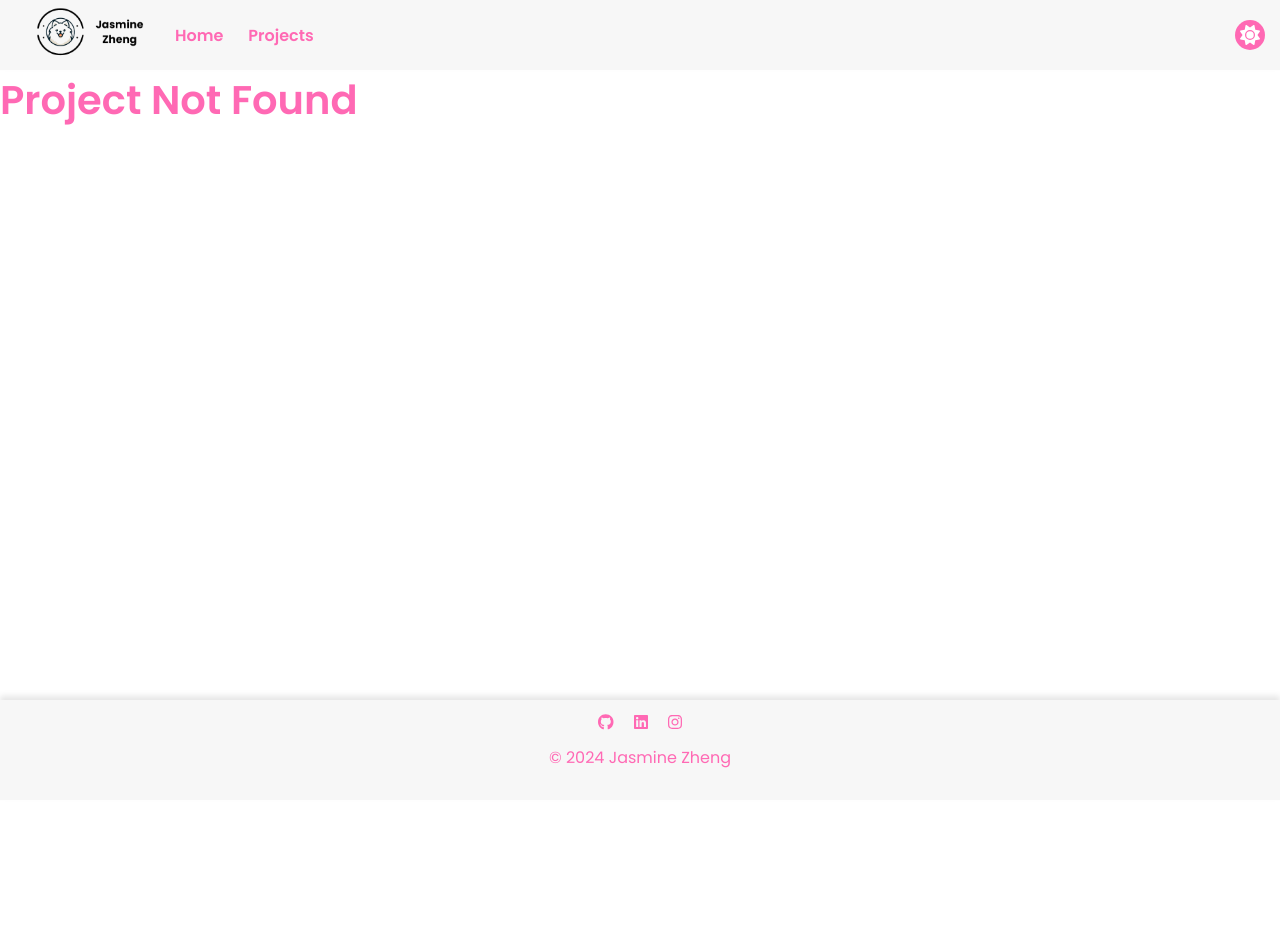
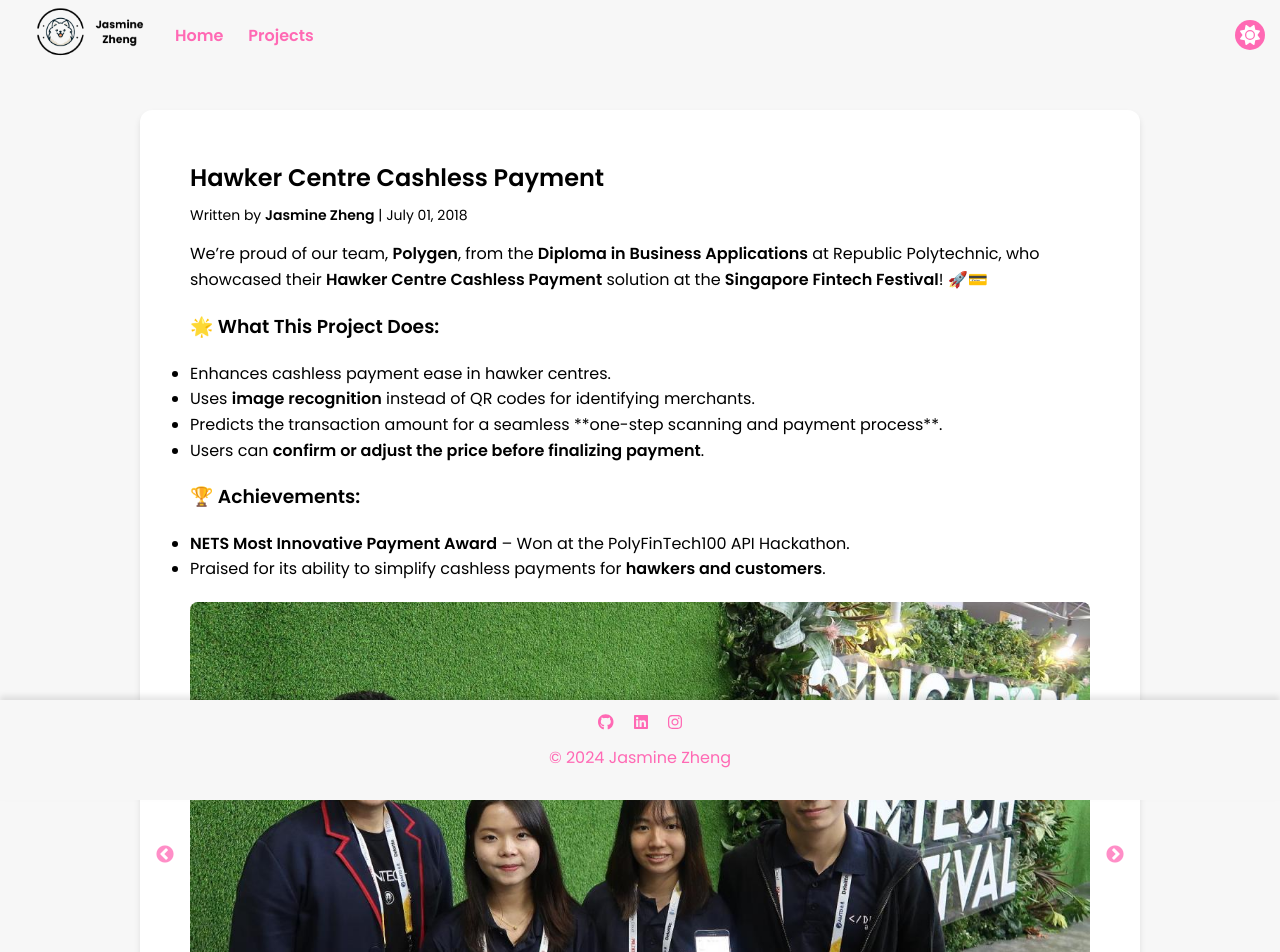
Before and after one commit to jzxr/jasminezheng, a React (Create React App) app in the folder portfolio/: page /projects/polyfintech-2018 in a window 1280 px wide. Before the commit this address had no page. Shown: the top 952 px of the page. Before the commit the page ends 800 px from the top, so only its background shows below. Built offline with nearby package versions, Linux system fonts and the light colour scheme.

Commit message:
add polyfintech project

```diff
--- a/portfolio/src/App.tsx
+++ b/portfolio/src/App.tsx
@@ -22,8 +22,8 @@
 
         <Routes>
           <Route path="/" element={<Home darkMode={darkMode} />} />
-          <Route path="/projects" element={<Projects />} />
-          <Route path="/projects/:projectId" element={<ProjectDetails />} />
+          <Route path="/projects" element={<Projects darkMode={darkMode}/>} />
+          <Route path="/projects/:projectId" element={<ProjectDetails darkMode={darkMode}/>} />
         </Routes>
         <Footer />
       </Router>
--- a/portfolio/src/components/ProjectDetails.tsx
+++ b/portfolio/src/components/ProjectDetails.tsx
@@ -4,6 +4,10 @@
 import "slick-carousel/slick/slick.css";
 import "slick-carousel/slick/slick-theme.css";
 import '../styles/ProjectDetails.css';
+
+interface HomeProps {
+    darkMode: boolean;
+}
 
 const projectDetails = {
   "smart-home": {
@@ -21,35 +25,53 @@
       <p>This <strong>Smart Home Automation System</strong> integrates various sensors and IoT components
       to enhance automation and air quality monitoring.</p>
 
-      <h3>Key Features:</h3>
-      <ul>
-        <li><strong>TMP102 Temperature Sensor:</strong> Automatically controls a cooling fan.</li>
-        <li><strong>DHT22 Temperature & Humidity Sensor:</strong> Displays real-time data on an LCD screen.</li>
-        <li><strong>PM2.5 Dust Sensor:</strong> Continuously monitors air quality.</li>
-        <li><strong>4-Channel Relay Module:</strong> Controls various smart home devices.</li>
-        <li><strong>LED Strip:</strong> Provides smart lighting with automation.</li>
-        <li><strong>MQTT Communication:</strong> Ensures seamless IoT connectivity.</li>
-      </ul>
-
-      <h3>How It Works:</h3>
-      <p>When temperature or humidity reaches a set threshold, the system triggers actions such as
-      turning on a fan or adjusting lighting. The mobile web app allows users to monitor sensor data
-      and control devices remotely.</p>
-
-      <p>Built using <strong>Python</strong> for backend processing, <strong>MQTT</strong> for real-time data exchange, and a
-      <strong>CSS</strong>-styled web interface for an intuitive user experience.</p>
-
-      <h3>Achievements:</h3>
+      <h3>🎓 Student Exchange Achievement:</h3>
       <ul>
         <li><strong>Temasek Foundation International Specialists’ Community Action and Leadership Exchange (TFI SCALE)</strong> at Republic Polytechnic.</li>
         <li>Engaged in holistic learning and cross-cultural sharing experience in Suzhou, China.</li>
         <li>Implemented co-developed social innovation projects to benefit local communities, such as the <strong>Environmental Monitoring Detection System</strong>.</li>
       </ul>
+
+      <h3>🏆 Award Recognition:</h3>
+      <ul>
+        <li><strong>SG Digital Wonderland Finalist</strong> – Awarded by the <strong>Infocomm Media Development Authority (IMDA)</strong>.</li>
+        <li>Recognized for outstanding innovation in **Smart Home Automation**.</li>
+        <li>Showcased the project in one of Singapore’s largest **technology and innovation events**.</li>
+      </ul>
     `,
   },
+
+  "polyfintech-2018": {
+    title: "Hawker Centre Cashless Payment",
+    date: "July 01, 2018",
+    author: "Jasmine Zheng",
+    video: "",
+    images: [
+      "/images/polyfintech-2018/1.jpeg",
+      "/images/polyfintech-2018/2.jpeg"
+    ],
+    content: `
+      <p>We’re proud of our team, <strong>Polygen</strong>, from the <strong>Diploma in Business Applications</strong> at Republic Polytechnic,
+      who showcased their <strong>Hawker Centre Cashless Payment</strong> solution at the <strong>Singapore Fintech Festival</strong>! 🚀💳</p>
+
+      <h3>🌟 What This Project Does:</h3>
+      <ul>
+        <li>Enhances cashless payment ease in hawker centres.</li>
+        <li>Uses <strong>image recognition</strong> instead of QR codes for identifying merchants.</li>
+        <li>Predicts the transaction amount for a seamless **one-step scanning and payment process**.</li>
+        <li>Users can <strong>confirm or adjust the price before finalizing payment</strong>.</li>
+      </ul>
+
+      <h3>🏆 Achievements:</h3>
+      <ul>
+        <li><strong>NETS Most Innovative Payment Award</strong> – Won at the PolyFinTech100 API Hackathon.</li>
+        <li>Praised for its ability to simplify cashless payments for <strong>hawkers and customers</strong>.</li>
+      </ul>
+    `,
+  }
 };
 
-const ProjectDetails: React.FC = () => {
+const ProjectDetails: React.FC<HomeProps> = ({ darkMode }) => {
   const { projectId } = useParams();
   const project = projectDetails[projectId as keyof typeof projectDetails];
 
@@ -69,14 +91,17 @@
   };
 
   return (
+    <div className="project-details-container">
       <div className="project-details">
         <h1 className="project-title">{project.title}</h1>
         <p className="project-meta">Written by <strong>{project.author}</strong> | {project.date}</p>
 
+        {project.video && (
           <video controls className="project-video">
             <source src={project.video} type="video/mp4" />
             Your browser does not support the video tag.
           </video>
+        )}
 
         <div className="project-content" dangerouslySetInnerHTML={{ __html: project.content }}></div>
 
@@ -88,6 +113,7 @@
           ))}
         </Slider>
       </div>
+    </div>
   );
 };
 
--- a/portfolio/src/components/Projects.tsx
+++ b/portfolio/src/components/Projects.tsx
@@ -3,6 +3,10 @@
 import { FontAwesomeIcon } from '@fortawesome/react-fontawesome';
 import { faChevronRight } from '@fortawesome/free-solid-svg-icons';
 import '../styles/Projects.css';
+
+interface HomeProps {
+  darkMode: boolean;
+}
 
 const projects = [
   {
@@ -10,14 +14,24 @@
     title: "Smart Home Automation System",
     description: `This <strong>smart home project</strong> integrates various sensors and IoT components for enhanced automation and air quality monitoring. The <strong>TMP102 temperature sensor</strong> controls a <strong>cooling fan</strong>, while the <strong>DHT22 temperature & humidity sensor</strong> displays real-time data on an <strong>LCD screen</strong>. A <strong>PM2.5 dust sensor</strong> continuously monitors air quality, triggering actions via a <strong>4-channel relay module</strong>. Smart lighting is implemented using an <strong>LED strip</strong>, all interconnected via <strong>MQTT</strong> for seamless communication. The system is accessible through a <strong>mobile web app</strong>, allowing remote monitoring and control of the smart home environment. 🚀🏠💡`,
     techStack: ["Python", "MQTT", "CSS"],
-    link: "/projects/smart-home"
+    link: "/projects/smart-home",
+    date: "2019-01-22"
+  },{
+    id: 2,
+    title: "Hawker Centre Cashless Payment",
+    description: `Our team of <strong>Diploma in Business Applications</strong> students presented the <strong>Hawker Centre Cashless Payment</strong> solution at the <strong>Singapore Fintech Festival</strong>. Instead of scanning QR codes, this innovative solution uses <strong>image recognition</strong> to identify merchants and predict the transaction amount for a seamless <strong>one-step scanning and payment process</strong>. Users can then confirm or adjust the price before finalizing payment. 💳🏆`,
+    techStack: ["Image Regconition", "React"],
+    link: "/projects/polyfintech-2018",
+    date: "2018-07-01"
   }];
 
-const Projects: React.FC = () => {
+  const sortedProjects = projects.sort((a, b) => new Date(b.date).getTime() - new Date(a.date).getTime());
+
+  const Projects: React.FC <HomeProps> = ({ darkMode }) => {
     return (
       <section className="projects-section">
         <div className="projects-grid">
-        {projects.map((project) => (
+          {sortedProjects.map((project) => (
             <div key={project.id} className="project-card">
               <h3 className="project-title">{project.title}</h3>
               <p className="project-description" dangerouslySetInnerHTML={{ __html: project.description }}></p>
--- a/portfolio/src/styles/ProjectDetails.css
+++ b/portfolio/src/styles/ProjectDetails.css
@@ -1,22 +1,43 @@
+.project-details-container {
+  background-color: var(--background-color);
+  min-height: 100vh;
+  display: flex;
+  justify-content: center;
+  align-items: center;
+  padding: 40px 20px;
+  transition: background-color 0.3s;
+}
+
 .project-details {
   max-width: 900px;
-    margin: 40px auto 120px;
-    padding: 20px;
+  padding: 50px;
+  margin-bottom: 80px;
   background: #fff;
   box-shadow: 0 4px 6px rgba(0, 0, 0, 0.1);
   border-radius: 12px;
   text-align: left;
+  transition: background-color 0.3s, color 0.3s;
 }
 
-  .project-title {
-    font-size: 2rem;
-    color: #333;
-    margin-bottom: 10px;
+.light-mode .project-details {
+  background: #fff;
+  color: #000;
 }
 
+.dark-mode .project-details {
+  background: #222;
+  color: #fff;
+}
+
+.light-mode .project-title {
+  color: #000;
+}
+
+.dark-mode .project-title {
+  color: #ff69b4;
+}
 .project-meta {
   font-size: 14px;
-    color: #777;
   margin-bottom: 15px;
 }
 
@@ -30,23 +51,8 @@
 
 .project-content {
   font-size: 16px;
-    color: #555;
   line-height: 1.6;
 }
-
-  .project-content h3 {
-    font-size: 1.5rem;
-    margin-top: 20px;
-  }
-
-  .project-content ul {
-    padding-left: 20px;
-  }
-
-  .project-content li {
-    margin-bottom: 8px;
-  }
-
 
 .project-carousel {
   width: 100%;
@@ -60,3 +66,34 @@
   object-fit: cover;
   border-radius: 8px;
 }
+
+.slick-prev, .slick-next {
+  width: 50px;
+  height: 50px;
+  z-index: 2;
+}
+
+.light-mode .slick-prev:before,
+.light-mode .slick-next:before {
+  color: #ff69b4;
+  filter: brightness(1);
+}
+
+.dark-mode .slick-prev:before,
+.dark-mode .slick-next:before {
+  color: #ff69b4;
+  filter: brightness(1.5);
+}
+
+.slick-prev {
+  left: -50px;
+}
+
+.slick-next {
+  right: -50px;
+}
+
+.slick-prev:hover:before,
+.slick-next:hover:before {
+  filter: brightness(1);
+}
--- a/portfolio/src/styles/Projects.css
+++ b/portfolio/src/styles/Projects.css
@@ -3,10 +3,22 @@
   flex-direction: column;
   justify-content: center;
   align-items: center;
-  min-height: 100vh;
-  background-color: #fff;
+  min-height: 50vh;
+  background-color: var(--background-color);
+  color: var(--text-color);
   box-shadow: 0 4px 6px rgba(0, 0, 0, 0.1);
   padding: 40px 0;
+  transition: background-color 0.3s, color 0.3s;
+}
+
+.light-mode .projects-section {
+  background: #fff;
+  color: #000;
+}
+
+.dark-mode .projects-section {
+  background: #111;
+  color: #fff;
 }
 
 .projects-grid {
@@ -19,12 +31,12 @@
 }
 
 .project-card {
-  background: white;
+  background: var(--background-color);
   padding: 20px;
   border-radius: 12px;
   box-shadow: 0 4px 6px rgba(0, 0, 0, 0.1);
   text-align: left;
-  transition: transform 0.3s ease, box-shadow 0.3s ease;
+  transition: transform 0.3s ease, box-shadow 0.3s ease, background-color 0.3s, color 0.3s;
   opacity: 0;
   animation: fadeIn 1s forwards;
   display: flex;
@@ -32,6 +44,16 @@
   justify-content: flex-start;
   min-height: 320px;
   position: relative;
+}
+
+.light-mode .project-card {
+  background: #fff;
+  color: #000;
+}
+
+.dark-mode .project-card {
+  background: #222;
+  color: #fff;
 }
 
 .project-card:nth-last-child(-n+3) {
@@ -46,13 +68,11 @@
 .project-title {
   font-size: 1.5rem;
   margin-bottom: 10px;
-  color: #333;
 }
 
 .project-description {
   font-size: 14px;
   margin-bottom: 15px;
-  color: #666;
 }
 
 .read-more {
@@ -64,7 +84,7 @@
   gap: 5px;
   font-size: 1rem;
   font-family: inherit;
-  color: #ff69b4;
+  color: var(--header-color);
   transition: transform 0.2s ease, color 0.3s ease;
   align-self: flex-end;
   margin-top: 10px;
@@ -72,7 +92,7 @@
 }
 
 .read-more:hover {
-  color: #fa7dbb;
+  color: var(--button-hover-background);
   transform: scale(1.05);
 }
 
@@ -90,8 +110,8 @@
 }
 
 .tech-stack {
-  background: #ffe1f0;
-  color: #ff69b4;
+  background: var(--button-background);
+  color: var(--button-color);
   padding: 6px 12px;
   border-radius: 6px;
   font-size: 12px;
@@ -100,7 +120,7 @@
 }
 
 .tech-stack:hover {
-  background: #ffe1f0;
+  background: var(--button-hover-background);
   transform: scale(1.05);
 }
 
```
Also changed, not shown: portfolio/public/images/polyfintech-2018/1.jpeg (added), portfolio/public/images/polyfintech-2018/2.jpeg (added). Lines whose indentation alone changed are shown as unchanged.
